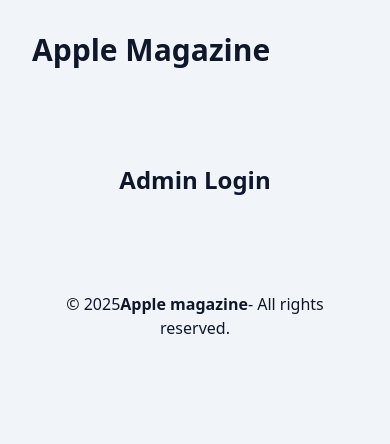
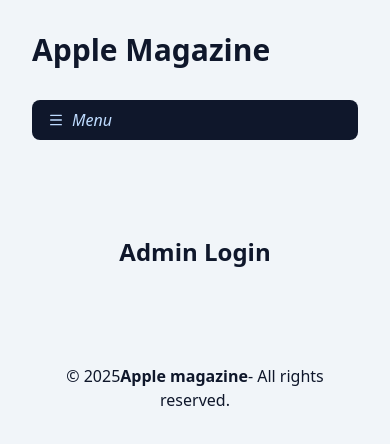
Before and after one commit to Felipeaugustobezerra/the-blog-next, a Next.js app: page /admin/post/new in a window 390 px wide. Shown: the top 444 px of the page. Built offline with nearby package versions, Linux system fonts and the light colour scheme.

Commit message:
Added AdminPostLayout and NavBarAdmin

```diff
--- /dev/null
+++ b/src/app/admin/post/layout.tsx
@@ -0,0 +1,16 @@
+import { MenuAdmin } from '@/components/Admin/MenuAdmin';
+
+type AdminPostLayoutProps = {
+  children: React.ReactNode;
+};
+
+export default function AdminPostLayout({
+  children,
+}: Readonly<{ children: React.ReactNode }>) {
+  return (
+    <>
+      <MenuAdmin />
+      {children}
+    </>
+  );
+}
--- a/src/app/admin/post/page.tsx
+++ b/src/app/admin/post/page.tsx
@@ -1,6 +1,5 @@
 import PostsListAdmin from '@/components/Admin/PostsListAdmin';
 import { SpinLoader } from '@/components/SpinLoader';
-import { findAllPostAdmin } from '@/lib/post/queries/admin';
 import { Metadata } from 'next';
 import { Suspense } from 'react';
 
--- /dev/null
+++ b/src/components/Admin/MenuAdmin/index.tsx
@@ -0,0 +1,69 @@
+'use client';
+import clsx from 'clsx';
+import {
+  CircleIcon,
+  FileText,
+  HouseIcon,
+  MenuIcon,
+  Plus,
+  PlusIcon,
+} from 'lucide-react';
+import Link from 'next/link';
+import { usePathname } from 'next/navigation';
+import { useEffect, useState } from 'react';
+
+export function MenuAdmin() {
+  const [isOpen, setIsOpen] = useState(false);
+  const pathname = usePathname();
+
+  useEffect(() => {
+    setIsOpen(false);
+  }, [pathname]);
+
+  const navClasses = clsx(
+    'bg-slate-900 text-slate-100 rounded-lg ',
+    'flex flex-col mb-8',
+    'sm:flex-row sm:flex-wrap sm:gap-4 sm:mb-12 ',
+    !isOpen && 'h-10 overflow-hidden',
+    'sm:overflow-visible sm:h-auto',
+  );
+  const linkClasses = clsx(
+    '[&>svg]:w-4 [&>svg]:h-4 px-4',
+    'flex items-center justify-start gap-2 cursor-pointer',
+    'hover:bg-slate-800 transition rounded-lg',
+    'h-10',
+    'shrink-0',
+  );
+  const openCloseBtn = clsx(linkClasses, 'text-blue-200 italic', 'sm:hidden ');
+
+  return (
+    <nav className={navClasses}>
+      <button onClick={() => setIsOpen(s => !s)} className={openCloseBtn}>
+        {!isOpen && (
+          <>
+            <MenuIcon />
+            Menu
+          </>
+        )}
+        {isOpen && (
+          <>
+            <CircleIcon />
+            Fechar
+          </>
+        )}
+      </button>
+      <a className={linkClasses} href='/' target='_blank'>
+        <HouseIcon />
+        Home
+      </a>
+      <Link className={linkClasses} href='/admin/post'>
+        <FileText />
+        Posts
+      </Link>
+      <Link className={linkClasses} href='/admin/post/new'>
+        <PlusIcon />
+        Criar Post
+      </Link>
+    </nav>
+  );
+}
--- a/src/components/ErrorMessage/index.tsx
+++ b/src/components/ErrorMessage/index.tsx
@@ -16,7 +16,7 @@
       {pageTitle && <title>{pageTitle}</title>}
       <div
         className={clsx(
-          'min-h-[320px] bg-slate-900 text-slate-100',
+          'min-h-80 bg-slate-900 text-slate-100',
           'mb-16 p-8 rounded-xl',
           'flex items-center justify-center',
           'text-center',
--- a/src/db/seed/posts.json
+++ b/src/db/seed/posts.json
@@ -55,7 +55,7 @@
       "excerpt": "Fontes afirmam que a Apple suspendeu o desenvolvimento do iPhone Air 2 por causa de vendas decepcionantes do modelo original.",
       "content": "De acordo com relatórios, a Apple interrompeu os planos para o iPhone Air 2 depois que o modelo debutante não atingiu as expectativas de mercado. Críticas sobre bateria, câmera e som influenciaram a decisão.  [oai_citation:4‡New York Post](https://nypost.com/2025/11/11/business/apple-pulls-plug-on-iphone-air-2-after-weak-sales-of-debut-model-report/?utm_source=chatgpt.com)",
       "coverImageUrl": "/images/apple_air2.jpg",
-      "published": false,
+      "published": true,
       "createdAt": "2025-11-11T17:00:00Z",
       "updatedAt": "2025-11-11T17:00:00Z",
       "author": "Redação Apple News"
```
Also changed, not shown: 1 other file (tests, documents, lock files or other folders).
